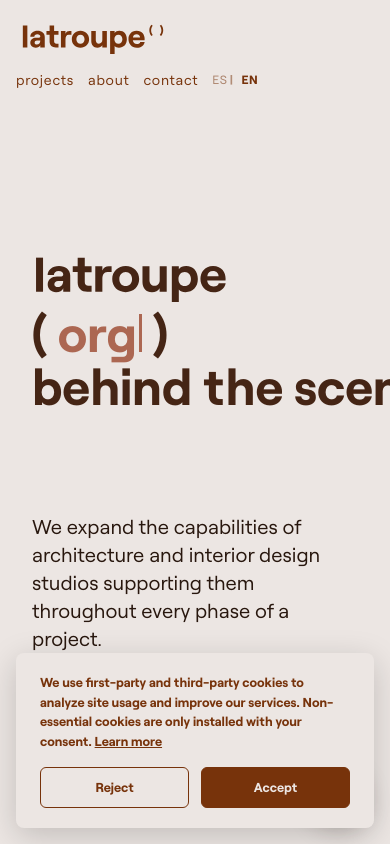
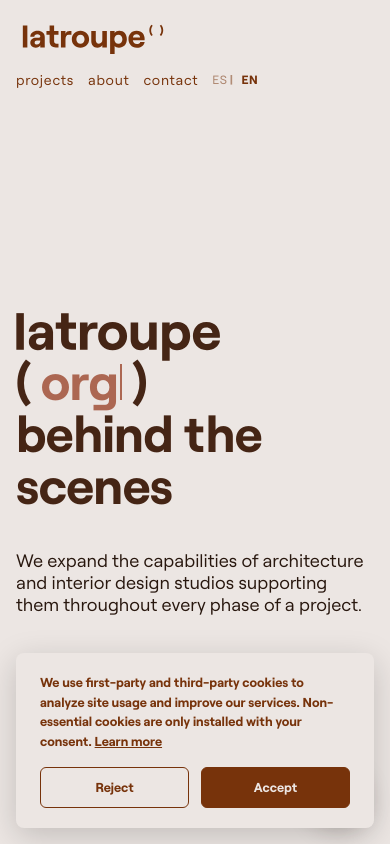
Before and after one commit to LaTroupe-Studio/latroupe-marketing, a Next.js app: page /en in a window 390 px wide. Shown: the top 844 px of the page. Built offline with nearby package versions, Linux system fonts and the light colour scheme; no server answers.

Commit message:
feat: align hero wordmark to the type and even the leading

```diff
--- a/src/components/Hero.module.css
+++ b/src/components/Hero.module.css
@@ -1,107 +1,107 @@
 /*
- * FIGMA SPECS:
- * Frame: 1509×972px
- * Claim: left 170, top 178, font 134.92px/142px, weight 700, #452515
- * Description: left 1000, top 700, width 445, font 32px/38px, weight 600, #28170E
+ * Hero — three flush-left lines: wordmark / ( rotating word ) / suffix.
+ *
+ * Line 1 is the wordmark SVG, not text, so three values are derived from
+ * its viewBox (0 0 219 61) to make it behave like a line of type:
+ *
+ *   height       1.16em   — 38/61 of the height is the ascender, so
+ *                           1.16em × 38/61 ≈ 0.723em, the ascender of
+ *                           Roobert at this size. Line 1 then reads the
+ *                           same size as lines 2 and 3.
+ *   margin-left  -0.086em — the glyph starts at x=4.5 of 61 units tall,
+ *                           i.e. 4.5/61 × 1.16em. Cancels that bearing so
+ *                           the wordmark is flush with "(" and the suffix.
+ *   margin-bottom -0.18em — the SVG is a block, so it ignores line-height.
+ *                           Pulls the next line up until the baseline step
+ *                           equals line-height and all three are even.
+ *
+ * All three are in em so they hold as the font-size clamp resolves.
  */
 
 .hero {
-  height: 100vh;
+  min-height: 100svh;
+  display: flex;
+  align-items: center;
+  padding-top: clamp(90px, 12vh, 140px);
+  padding-bottom: clamp(40px, 6vh, 80px);
   position: relative;
-  overflow: hidden;
+}
+
+.hero > .grid-container,
+.hero > div {
+  width: 100%;
 }
 
 .content {
-  position: absolute;
-  left: 0; right: 0;
-  top: 0; bottom: 0;
-  /* Use the grid-container padding via parent */
-  padding-left: var(--grid-margin);
-  padding-right: var(--grid-margin);
-  max-width: var(--grid-max-width);
-  margin: 0 auto;
-  display: grid;
-  grid-template-columns: repeat(12, 1fr);
-  grid-template-rows: auto 1fr;
-  gap: 0 var(--grid-gutter);
+  align-items: end;
+  width: 100%;
+  margin-top: 60px;
 }
 
-/* Claim — row 1, starts at col 2, offset from top */
-.claimCol {
-  grid-column: 2 / 9;
-  grid-row: 1;
-  margin-top: 18vh;
-}
+/* Claim and description must not share a column: with 2/10 + 9/12 they both
+   occupy column 9 and the EN suffix ("behind the scenes") collides with the
+   paragraph. 2/9 + 9/13 keeps them adjacent but disjoint. */
+.claimCol { grid-column: 2 / 9; }
 
 .heading {
   font-family: var(--font-heading);
-  font-size: clamp(64px, 9vw, 134.92px);
-  line-height: 1.05;
+  font-size: clamp(56px, 8.6vw, 130px);
+  line-height: 1.02;
   font-weight: 700;
-  color: #452515;
+  letter-spacing: -0.01em;
+  color: var(--color-terracota-4);
   margin: 0;
-  display: flex;
-  flex-direction: column;
+  position: relative;
+  top: 30px;
 }
 
-.line1 { display: block; }
-
-.logoAsText {
+.logoLine {
   display: block;
-  height: 1em;
+  height: 1.16em;
   width: auto;
+  margin: -0.06em 0 -0.18em -0.086em;
 }
 
-/* "(produce)" and "contigo" indented one column right */
-.lineIndented {
-  display: block;
-  margin-left: calc((100% - 6 * var(--grid-gutter)) / 7 + var(--grid-gutter));
-  white-space: nowrap;
-}
+/* No nowrap: the EN suffix is long enough to break out of the column and
+   run under the paragraph. Let it wrap inside its own column instead. */
+.line { display: block; }
 
 .rotatingWord { color: var(--color-terracota-2); }
 
 .cursor {
-  display: inline-block; width: 3px; height: 0.75em;
+  display: inline-block;
+  width: 0.03em; height: 0.72em;
   background-color: var(--color-terracota-2);
-  margin-left: 2px; vertical-align: baseline;
+  margin-left: 0.04em;
+  vertical-align: baseline;
   animation: blink 1s step-end infinite;
 }
 
-/* Description — row 2, col 9: always below the title row, anchored to bottom */
 .descCol {
   grid-column: 9 / 13;
-  grid-row: 2;
   align-self: end;
-  margin-bottom: 12vh;
+  margin-bottom: clamp(8px, 1.5vw, 20px);
 }
 
 .description {
   font-family: var(--font-body);
-  font-size: 28px;
+  font-size: 20px;
   font-weight: 400;
-  line-height: 35px;
-  color: #28170E;
+  line-height: 1.2;
+  color: var(--color-terracota-dark);
   margin: 0;
-  max-width: 445px;
 }
 
 @media (max-width: 1024px) {
-  .heading { font-size: clamp(52px, 8vw, 100px); }
-  .lineIndented { margin-left: 8%; }
-  .description { font-size: 22px; line-height: 28px; }
+  .claimCol { grid-column: 1 / 9; }
+  .descCol { grid-column: 9 / 13; }
 }
 
 @media (max-width: 768px) {
-  .hero { height: auto; min-height: 100vh; padding: 120px 0 60px; display: flex; align-items: center; }
-  .content { position: relative; align-content: end; }
-  .claimCol { grid-column: 1 / -1; margin-top: 0; }
-  .descCol { grid-column: 1 / -1; grid-row: auto; align-self: auto; margin-top: 40px; margin-bottom: 0; padding-top: 60px; }
-  .heading { font-size: clamp(48px, 13vw, 80px); }
-  .lineIndented {
-    margin-left: 0;
-  }
-  .rotatingWord {padding-bottom: 15px;}
-  .logoAsText {height: 1.08em;}
-  .description { font-size: 20px; line-height: 28px; max-width: none; }
+  .hero { min-height: 100svh; padding-top: 140px; padding-bottom: 60px; }
+  .content { margin-top: 0; row-gap: 40px; }
+  .claimCol { grid-column: 1 / -1; }
+  .descCol { grid-column: 1 / -1; margin-bottom: 0; }
+  .heading { font-size: clamp(48px, 13vw, 80px); top: 0; }
+  .description { font-size: 18px; }
 }
--- a/src/components/Hero.tsx
+++ b/src/components/Hero.tsx
@@ -13,11 +13,11 @@ export default function Hero() {
         <div className={`grid-12 ${styles.content}`}>
           <div className={styles.claimCol}>
             <h1 className={styles.heading}>
-              <span className={styles.line1}><LogoText color="#452515" className={styles.logoAsText} /></span>
-              <span className={styles.lineIndented}>
+              <LogoText color="#452515" className={styles.logoLine} />
+              <span className={styles.line}>
                 {"( "}<span className={styles.rotatingWord}>{typedWord}<span className={styles.cursor} /></span>{" )"}
               </span>
-              <span className={styles.lineIndented}>{content.hero.suffix}</span>
+              <span className={styles.line}>{content.hero.suffix}</span>
             </h1>
           </div>
           <div className={styles.descCol}>
```
